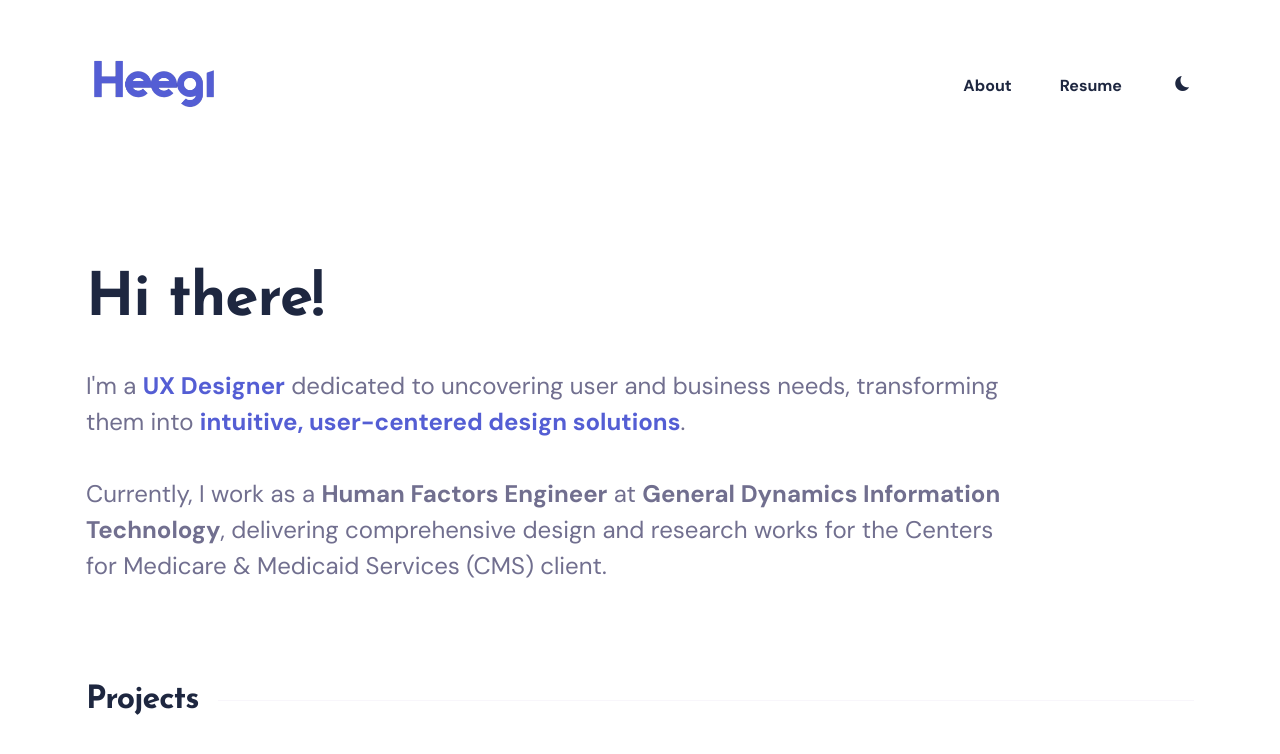
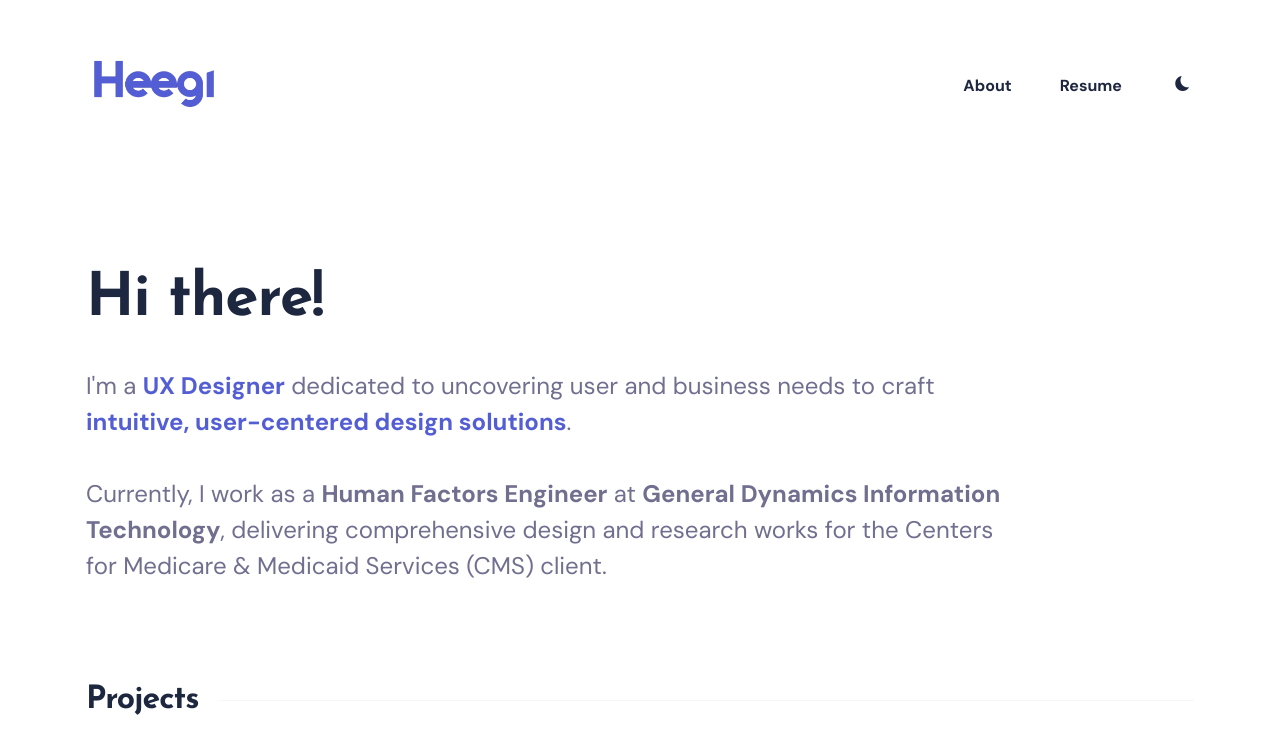
Before and after one commit to heegi/heegiyun.com, a Jekyll site: the page built from index.html, in a window 1280 px wide and 900 px high, cut to the strip 0-758 px from the top of the window. Shown: the top 754 px of the strip. Built offline with Jekyll 4.4.1, drawn with Linux system fonts in a browser that asks for light colours; nearby versions of some CDN libraries.

```diff
--- a/_data/settings.yml
+++ b/_data/settings.yml
@@ -13,14 +13,14 @@ menu__settings:
     - title: 'About'
       url: '/about/'
     - title: 'Resume'
-      url: '/files/Heegi_Resume_2025.pdf'
+      url: '/files/Heegi_Resume.pdf'
 
 
 #-------------------------------
 # Hero Settings
 hero:
   hero__title: Hi there!
-  hero__description: I'm a <b style="color:#545ed4">UX Designer</b> dedicated to uncovering user and business needs, transforming them into <b style="color:#545ed4">intuitive, user-centered design solutions</b>.<br><br> Currently, I work as a <b>Human Factors Engineer</b> at <b>General Dynamics Information Technology</b>, delivering comprehensive design and research works for the Centers for Medicare & Medicaid Services (CMS) client.
+  hero__description: I'm a <b style="color:#545ed4">UX Designer</b> dedicated to uncovering user and business needs to craft <b style="color:#545ed4">intuitive, user-centered design solutions</b>.<br><br> Currently, I work as a <b>Human Factors Engineer</b> at <b>General Dynamics Information Technology</b>, delivering comprehensive design and research works for the Centers for Medicare & Medicaid Services (CMS) client.
 
 
 #-------------------------------
```
Also changed, not shown: 2 other files.
